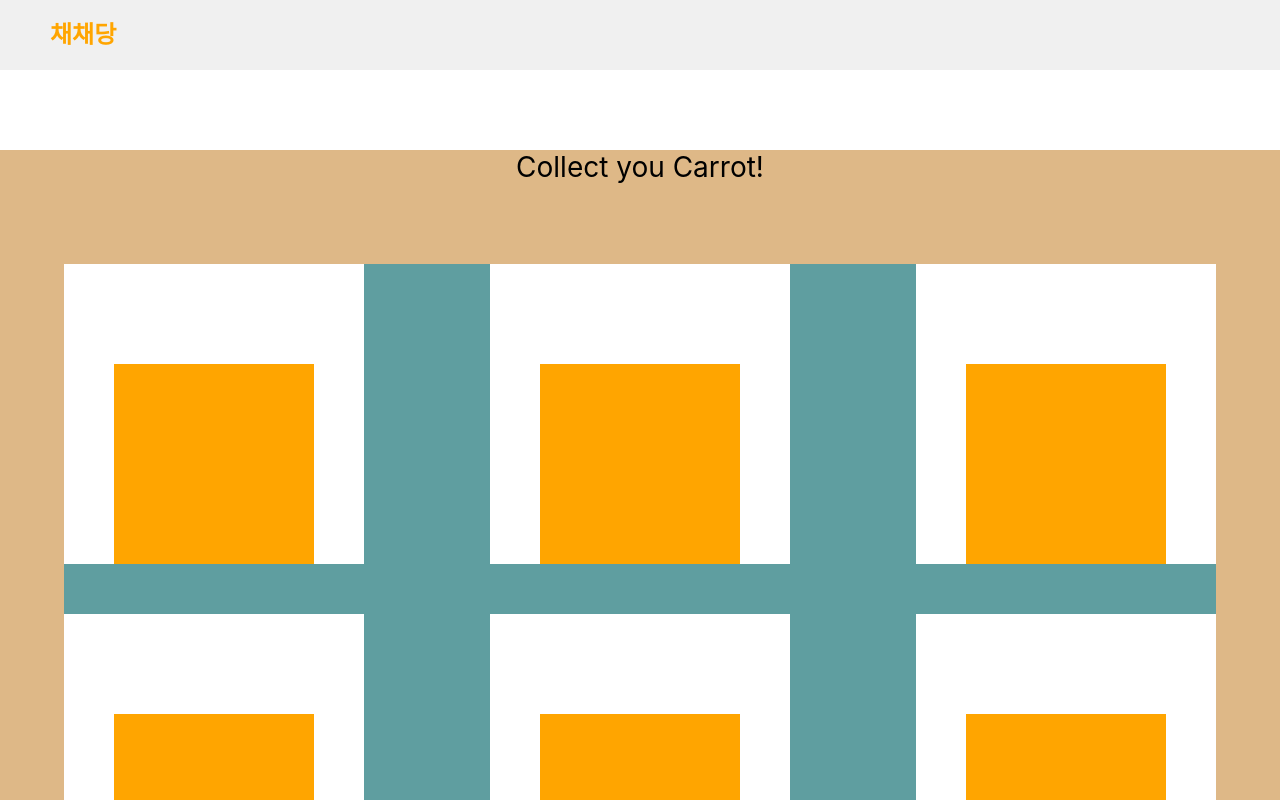
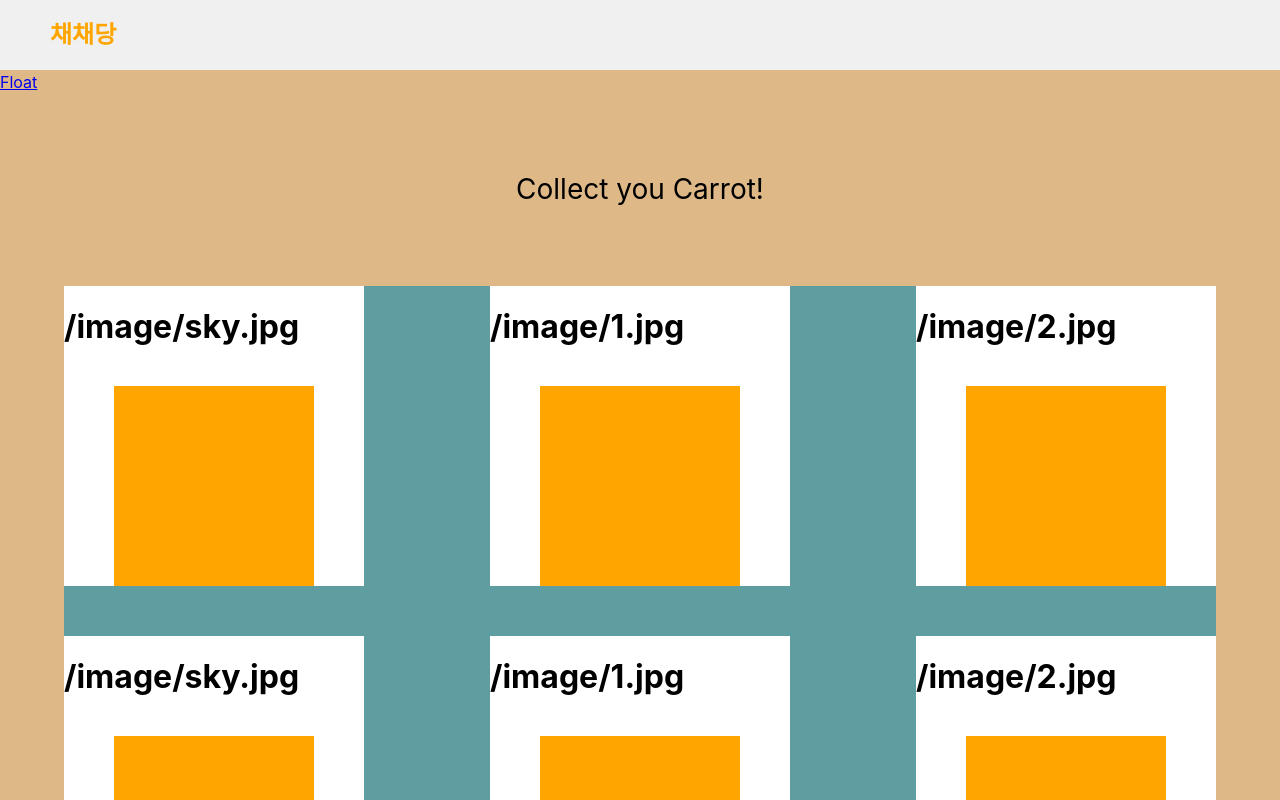
Before and after one commit to Sookhee/whip-carrot-webpage, a React (Create React App) app: page /collection in a window 1280 px wide. Shown: the top 800 px of the page. Built offline with nearby package versions, Linux system fonts and the light colour scheme.

Commit message:
도감 데이터 작업중

```diff
--- a/src/component/Collection/Carrot/Carrot.js
+++ b/src/component/Collection/Carrot/Carrot.js
@@ -16,14 +16,14 @@ class Carrot extends Component{
        }
 
     render(){
-
         return(
             <div className="carrot" onClick={this.togglePopup.bind(this)}>
                 <div className="image"></div>
+                <h1>{this.props.img}</h1>
                 {this.state.showPopup ?
                     <Popup closePopup={this.togglePopup.bind(this)}/>
                     : null
-                }
+                }{console.log(this)}
             </div>
 
         );
--- a/src/component/Collection/Carrot/PopUp.js
+++ b/src/component/Collection/Carrot/PopUp.js
@@ -2,13 +2,15 @@ import React, {Component} from 'react';
 import '../../../animation/hover.scss'
 import './Popupstyle.css';
 
-class Popup extends Component {
+class Popup extends Component{
+
   render() {
     return (
         <div className='popup'>
             <div className='popup\_inner'>
                 <button onClick={this.props.closePopup}>X</button>
-                <img src="/image/sky.jpg" alt=""/>
+                <img src={this.props.img} alt=""/>
+                {console.log(this)}
             </div>
         </div>
         );
--- a/src/component/Collection/Collection.js
+++ b/src/component/Collection/Collection.js
@@ -1,21 +1,69 @@
 import React, {Component} from 'react';
 import './Collection.scss';
 import Carrot from './Carrot/Carrot';
-//import Popup from './Carrot/PopUp';
 import '../../animation/hover.scss';
 
-
 class Collection extends Component{
-
-
+    constructor(props){
+        super(props);
+        this.state = {
+            popData: [
+                {
+                    name: "sky",
+                    img: "/image/sky.jpg"
+                }, {
+                    name: "1",
+                    img:"/image/1.jpg"
+                }, {
+                    name: "2",
+                    img: "/image/2.jpg"
+                }, {
+                    name: "3",
+                    img: "/image/sky.jpg"
+                }, {
+                    name: "4",
+                    img: "/image/1.jpg"
+                }, {
+                    name: "5",
+                    img: "/image/2.jpg"
+                }, {
+                    name: "6",
+                    img: "/image/sky.jpg"
+                }, {
+                    name: "7",
+                    img: "/image/2.jpg"
+                }, {
+                    name: "8",
+                    img: "/image/1.jpg"
+                }, {
+                    name: "9",
+                    img: "/image/sky.jpg"
+                }, {
+                    name: "10",
+                    img: "/image/1.jpg"
+                }, {
+                    name: "11",
+                    img: "/image/2.jpg"
+                }, {
+                    name: "12",
+                    img: "/image/sky.jpg"
+                }
+            ]
+        }
+    }
     render(){
         return(
             <div className="collection">
+                <a href="#" class="hvr-float">Float</a>
                 <div className="title">Collect you Carrot!</div>
                     <div className="carrot-wrap">
-                        <Carrot/><Carrot/><Carrot/><Carrot/>
-                        <Carrot/><Carrot/><Carrot/><Carrot/>
-                        <Carrot/><Carrot/><Carrot/><Carrot/>
+                    {this.state.popData.map((carrot, i) => {
+                    return (<Carrot name={carrot.name}
+                                    img={carrot.img}
+                                    key={i}
+                        />);
+                    })
+                }
                 </div>
             </div>
         );
```
Also changed, not shown: 1 other file (tests, documents, lock files or other folders).
